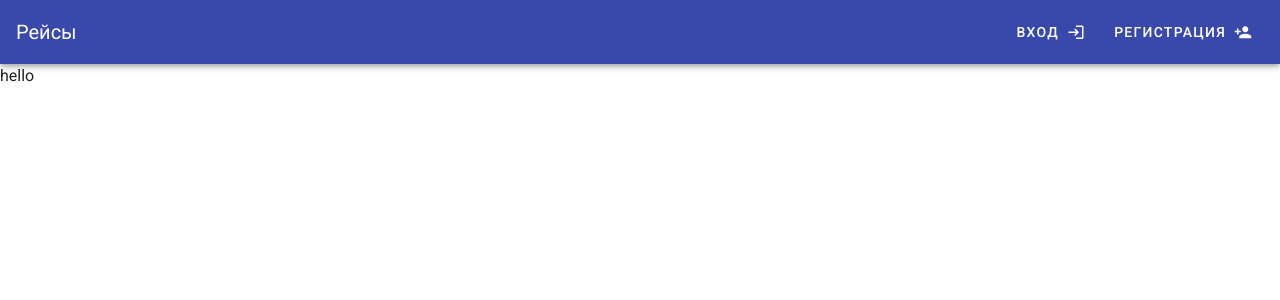
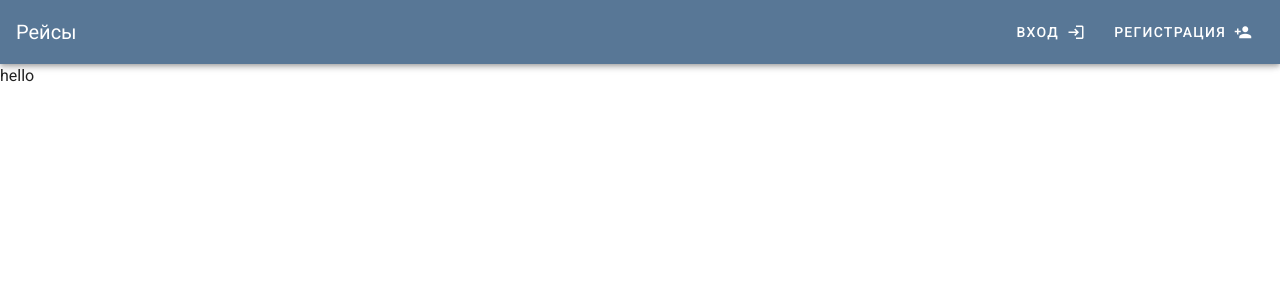
Before and after one commit to timchenko24/djangorest-vessels-voyages, a Vue app in the folder frontend/: page / in a window 1280 px wide. Shown: the top 300 px of the page. Built offline with nearby package versions, Linux system fonts and the light colour scheme.

Commit message:
coloring

```diff
--- a/frontend/src/App.vue
+++ b/frontend/src/App.vue
@@ -2,7 +2,7 @@
   <v-app>
     <v-app-bar
       app
-      color="indigo darken-1"
+      color="#587796"
       dark
     >
       <v-toolbar-title>Рейсы</v-toolbar-title>
```
